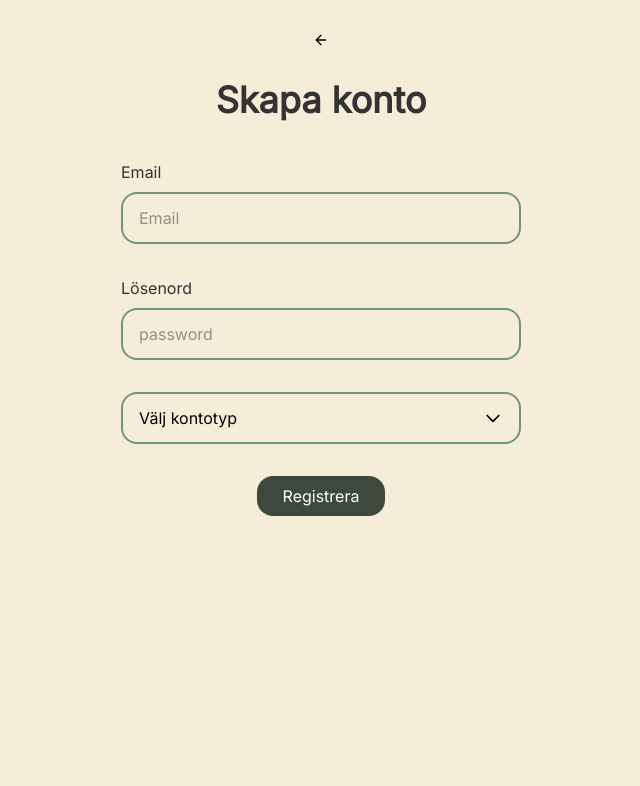
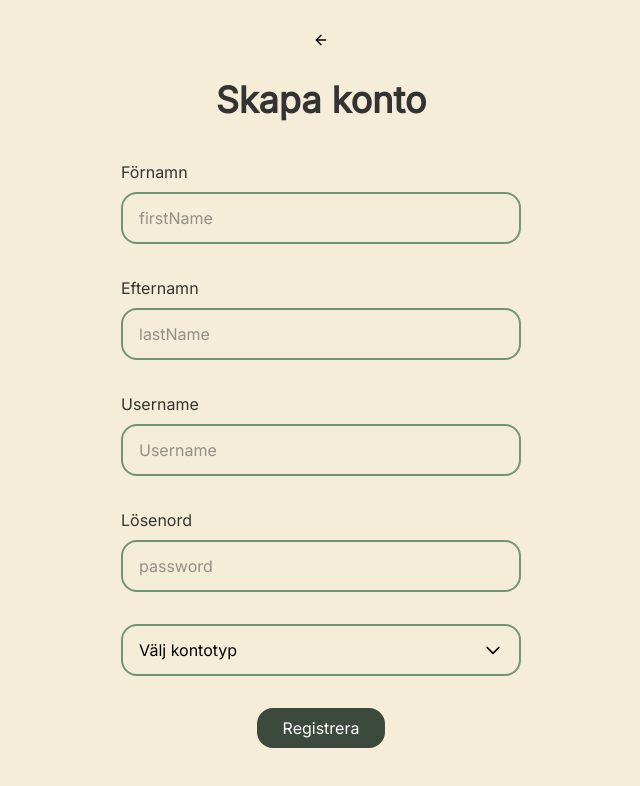
Before and after one commit to ChasAcademy-Team-9/frontend, a React (Vite) app: page /sign-up in a window 1280 px wide. Shown: the top 786 px of the page, without its empty margins (319-959 px from the left). Built offline with nearby package versions, Linux system fonts and the light colour scheme.

Commit message:
register user via api works

```diff
--- a/src/pages/SignUp.tsx
+++ b/src/pages/SignUp.tsx
@@ -5,7 +5,48 @@ import { PrimaryButton } from '../components/PrimaryButton';
 import BackArrow from '../components/BackArrow';
 
 function SignUp() {
-  const [role, setRole] = useState({ value: '', label: '' });
+  const [firstName, setFirstName] = useState('');
+  const [lastName, setLastName] = useState('');
+  const [userNameInput, setUserNameInput] = useState('');
+  const [passwordInput, setPasswordInput] = useState('');
+  const [roleAccount, setRoleAccount] = useState({ value: '', label: '' });
+
+  const [statusMsg, setStatusMsg] = useState('');
+
+  async function handleSubmit() {
+    const newUser = {
+      FirstName: firstName,
+      LastName: lastName,
+      UserName: userNameInput,
+      Password: passwordInput,
+      TableName: roleAccount.value,
+    };
+
+    console.log(newUser);
+
+    try {
+      const response = await fetch(
+        'https://johntest-linux-gzbpcmd8hcbphue0.swedencentral-01.azurewebsites.net/api/register',
+        {
+          method: 'POST',
+          headers: {
+            'Content-Type': 'application/json',
+          },
+          body: JSON.stringify(newUser),
+        }
+      );
+
+      if (!response.ok) {
+        throw new Error(`Error: ${response.status}`);
+      }
+
+      const data = await response.json();
+      console.log('Success:', data);
+      setStatusMsg('Användaren skapad!');
+    } catch (error) {
+      console.error('Error:', error);
+    }
+  }
 
   return (
     <main className='p-8 flex flex-col justify-center items-center gap-8'>
@@ -13,10 +54,32 @@ function SignUp() {
       <h1 className='text-4xl font-bold text-text-dark mb-2'>Skapa konto</h1>
 
       <Input
-        label='Email'
-        name='Email'
-        id='email'
-        type='email'
+        label='Förnamn'
+        name='firstName'
+        id='firstName'
+        type='text'
+        value={firstName}
+        onChange={(e) => setFirstName(e.target.value)}
+        className='max-sm:w-full'
+      />
+
+      <Input
+        label='Efternamn'
+        name='lastName'
+        id='lastName'
+        type='text'
+        value={lastName}
+        onChange={(e) => setLastName(e.target.value)}
+        className='max-sm:w-full'
+      />
+
+      <Input
+        label='Username'
+        name='Username'
+        id='Username'
+        type='text'
+        value={userNameInput}
+        onChange={(e) => setUserNameInput(e.target.value)}
         className='max-sm:w-full'
       />
 
@@ -25,24 +88,33 @@ function SignUp() {
         name='password'
         id='password'
         type='password'
+        value={passwordInput}
+        onChange={(e) => setPasswordInput(e.target.value)}
         className='max-sm:w-full'
       />
 
       <Dropdown
         options={[
+          { value: 'Drivers', label: 'Driver' },
           { value: 'logistics', label: 'Logistik' },
           { value: 'tracking', label: 'Spårning' },
           { value: 'data', label: 'Data' },
         ]}
-        selectedValue={role.value}
-        onSelect={(o) => setRole(o)}
+        selectedValue={roleAccount.value}
+        onSelect={(o) => setRoleAccount(o)}
         placeholder='Välj kontotyp'
         className='
-        w-100
-        max-sm:w-full'
+      w-100
+      max-sm:w-full'
       />
 
-      <PrimaryButton text='Registrera' fullWidth={true} onClick={() => null} />
+      <PrimaryButton
+        text='Registrera'
+        fullWidth={true}
+        onClick={handleSubmit}
+      />
+
+      {statusMsg}
     </main>
   );
 }
```
